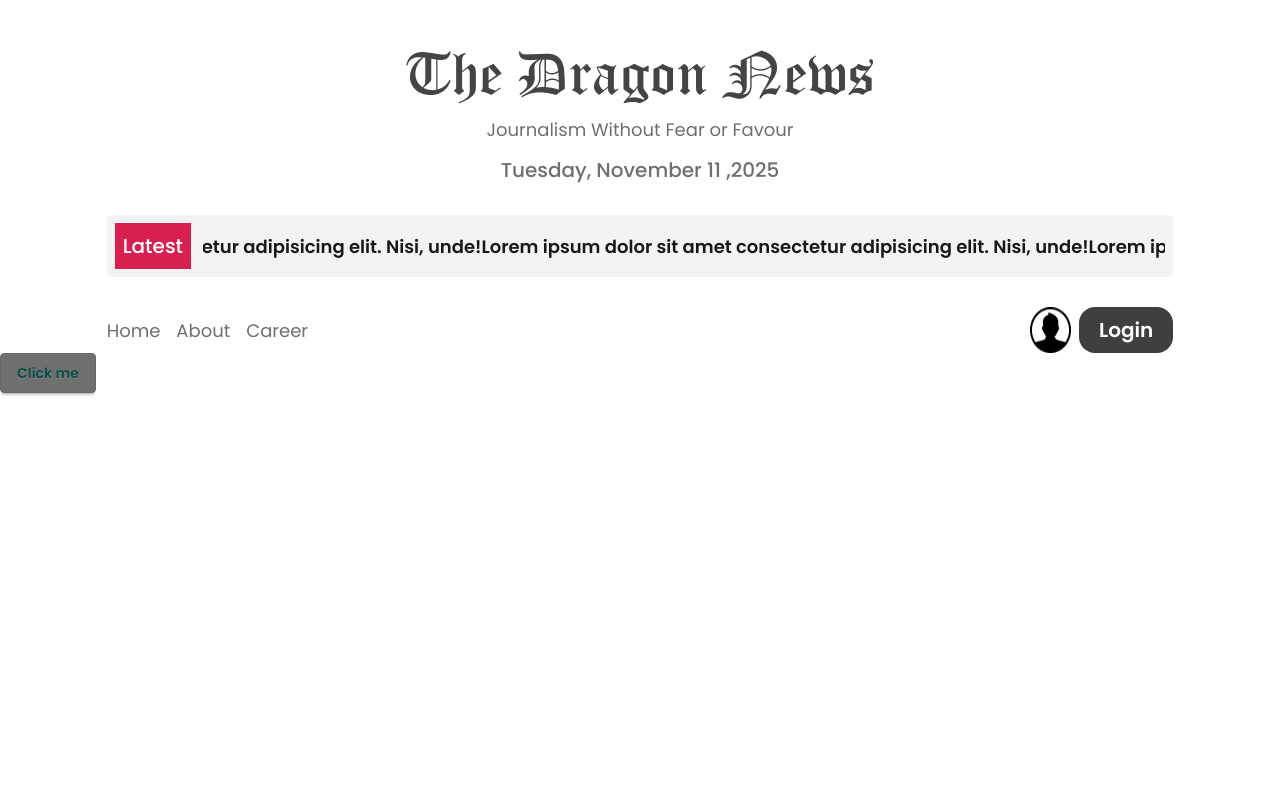
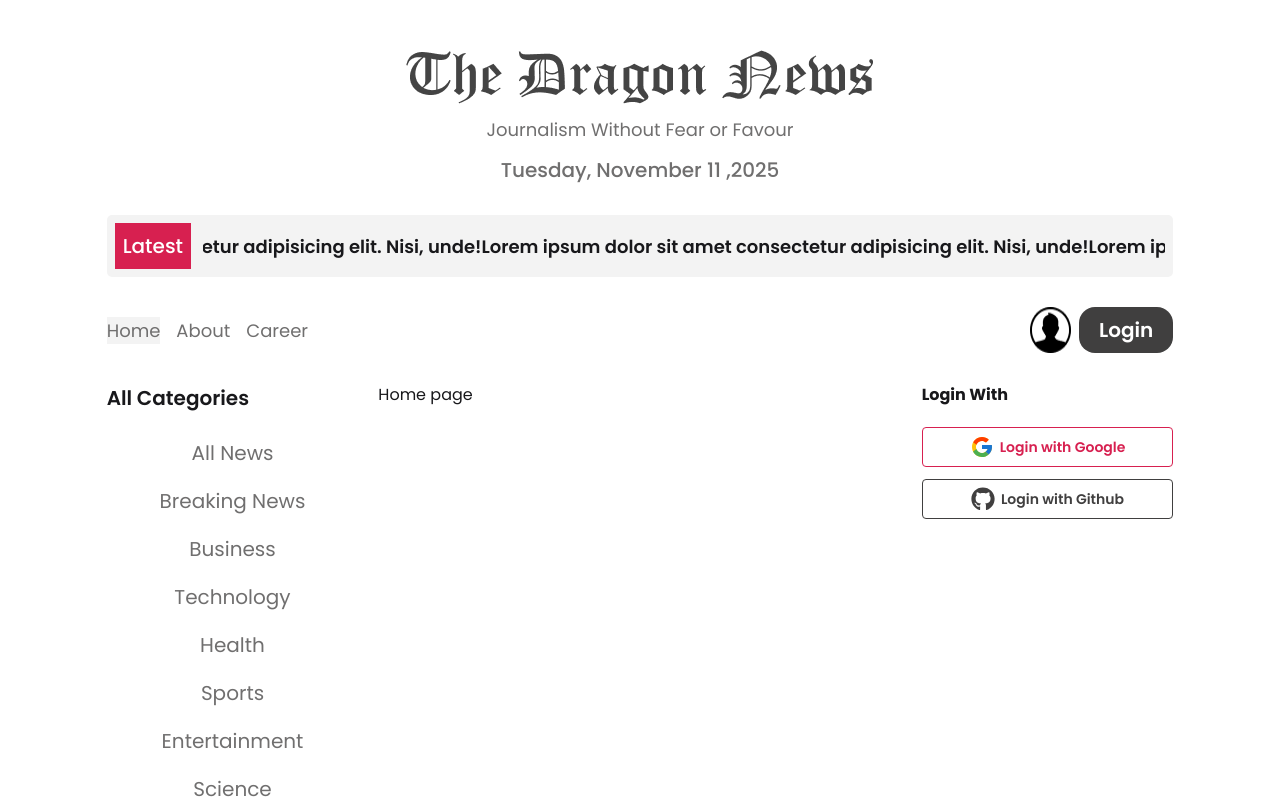
Before and after one commit to ImranSanvi/Dragon-News, a React (Vite) app: page / in a window 1280 px wide. Shown: the top 800 px of the page. Built offline with nearby package versions, Linux system fonts and the light colour scheme.

Commit message:
news show

```diff
--- a/package.json
+++ b/package.json
@@ -15,6 +15,7 @@
     "react": "^19.2.0",
     "react-dom": "^19.2.0",
     "react-fast-marquee": "^1.6.5",
+    "react-icons": "^5.5.0",
     "react-router": "^7.9.5",
     "tailwindcss": "^4.1.17"
   },
--- a/src/App.css
+++ b/src/App.css
@@ -13,3 +13,7 @@
   --color-base-300: #F3F3F3;
   --color-accent: #706F6F;
 }
+
+a.active {
+  @apply bg-base-300;
+}
--- /dev/null
+++ b/src/Components/Categories.jsx
@@ -0,0 +1,22 @@
+import React, { use } from 'react';
+import { NavLink } from 'react-router';
+
+
+const categoryPromise = fetch('/categories.json').then(res => res.json());
+
+const Categories = () => {
+    const categories = use(categoryPromise);
+    return (
+        <div className=''>
+            <h2 className='font-semibold text-[20px] '>All Categories</h2>
+
+            <div className='grid grid-cols-1 mt-5 gap-2'>
+                {
+                    categories.map( (category) => ( <NavLink key={category.id} className="btn font-normal hover:font-bold text-[20px] border-0 text-accent" to={`/category/${category.id}`}>{category.name}</NavLink>))
+                }
+            </div>
+        </div>
+    );
+};
+
+export default Categories;
--- /dev/null
+++ b/src/Components/homeLayout/LeftAside.jsx
@@ -0,0 +1,14 @@
+import React, { Suspense } from 'react';
+import Categories from '../Categories';
+
+const LeftAside = () => {
+    return (
+        <div>
+            <Suspense fallback={<span className="loading loading-dots loading-xl"></span>}>
+                <Categories></Categories>
+            </Suspense>
+        </div>
+    );
+};
+
+export default LeftAside;
--- /dev/null
+++ b/src/Components/homeLayout/NewsCard.jsx
@@ -0,0 +1,81 @@
+import { FaRegEye, FaShareAlt, FaBookmark } from "react-icons/fa";
+
+const NewsCard = ({ news }) => {
+  const {
+    title,
+    details,
+    image_url,
+    author,
+    rating,
+    total_view,
+  } = news;
+
+  const formattedDate = new Date(author.published_date).toLocaleDateString(
+    "en-US",
+    { year: "numeric", month: "long", day: "numeric" }
+  );
+
+  return (
+    <div className="rounded-xl shadow-sm bg-white">
+
+      {/* Top: Author + Icons */}
+      <div className="flex items-center justify-between bg-base-300 p-5 rounded-t-xl">
+        <div className="flex items-center gap-3">
+          <img
+            src={author.img}
+            alt={author.name}
+            className="w-12 h-12 rounded-full object-cover"
+          />
+          <div>
+            <h2 className="font-semibold text-sm">{author.name}</h2>
+            <p className="text-gray-500 text-xs">{formattedDate}</p>
+          </div>
+        </div>
+
+        <div className="flex items-center gap-3 text-xl text-gray-600">
+          <FaBookmark className="cursor-pointer" />
+          <FaShareAlt className="cursor-pointer" />
+        </div>
+      </div>
+
+      {/* Title */}
+      <h1 className="text-xl font-bold mt-4 leading-snug p-5">
+        {title}
+      </h1>
+
+      {/* Image */}
+      <div className="p-5">
+        <img
+            src={image_url}
+            alt="news"
+            className="w-full mt-4 rounded-xl"
+        />
+      </div>
+
+      {/* Description */}
+      <p className="text-gray-600 text-sm mt-4 p-5">
+        {details.slice(0, 200)}...
+        <span className="text-red-500 cursor-pointer ml-2">Read More</span>
+      </p>
+
+      {/* Bottom: Rating + Views */}
+      <div className="flex items-center justify-between mt-5 p-5">
+        {/* Rating */}
+        <div className="flex items-center text-orange-500">
+          {"★".repeat(rating.number)}
+          {"☆".repeat(5 - rating.number)}
+          <span className="ml-2 text-gray-700">{rating.number}</span>
+        </div>
+
+        {/* Views */}
+        <div className="flex items-center gap-2 text-gray-600">
+          <FaRegEye />
+          <span>{total_view}</span>
+        </div>
+      </div>
+
+    </div>
+  );
+};
+
+export default NewsCard;
--- /dev/null
+++ b/src/Components/homeLayout/RightAside.jsx
@@ -0,0 +1,12 @@
+import React from 'react';
+import SocialLogin from './SocialLogin';
+
+const RightAside = () => {
+    return (
+        <div>
+            <SocialLogin></SocialLogin>
+        </div>
+    );
+};
+
+export default RightAside;
--- /dev/null
+++ b/src/Components/homeLayout/SocialLogin.jsx
@@ -0,0 +1,17 @@
+import React from 'react';
+import { FaGithub } from 'react-icons/fa';
+import { FcGoogle } from 'react-icons/fc';
+
+const SocialLogin = () => {
+    return (
+        <div>
+            <h2 className='font-bold mb-5'>Login With</h2>
+            <div className='flex flex-col gap-3'>
+                <button className='btn btn-outline w-full btn-secondary'><FcGoogle size={24} /> Login with Google</button>
+                <button className='btn btn-outline w-full btn-primary'><FaGithub size={24} /> Login with Github</button>
+            </div>
+        </div>
+    );
+};
+
+export default SocialLogin;
--- a/src/Layouts/HomeLayout.jsx
+++ b/src/Layouts/HomeLayout.jsx
@@ -2,6 +2,9 @@ import React from 'react';
 import Header from '../Components/Header';
 import LatestNews from '../Components/LatestNews';
 import Navbar from '../Components/Navbar';
+import LeftAside from '../Components/homeLayout/LeftAside';
+import { Outlet } from 'react-router';
+import RightAside from '../Components/homeLayout/RightAside';
 
 const HomeLayout = () => {
     return (
@@ -14,12 +17,23 @@ const HomeLayout = () => {
                 <LatestNews></LatestNews>
             </section>
 
-            <nav className='w-10/12 mx-auto'>
+            <nav className='w-10/12 mx-auto '>
                 <Navbar></Navbar>
             </nav>
 
-            <main>
-                <button className='btn btn-accent'>Click me</button>
+            <main className='w-10/12 mx-auto grid grid-cols-12 mt-[30px] gap-5 '>
+                <aside className='col-span-3'>
+                    <LeftAside></LeftAside>
+                </aside>
+
+                <section className='main col-span-6'>
+                    <Outlet></Outlet>
+                </section>
+
+                <aside className='col-span-3'>
+                    <RightAside></RightAside>
+                </aside>
+
             </main>
         </div>
     );
--- a/src/Routes/Router.jsx
+++ b/src/Routes/Router.jsx
@@ -1,10 +1,23 @@
 import { createBrowserRouter } from "react-router";
 import HomeLayout from "../Layouts/HomeLayout";
+import Home from "../pages/Home";
+import CategoryNews from "../pages/CategoryNews";
 
 const router = createBrowserRouter([
     {
         path: '/',
-        element: <HomeLayout></HomeLayout>
+        element: <HomeLayout></HomeLayout>,
+        children:[
+            {
+                path: '',
+                element: <Home></Home>
+            },
+            {
+                path: '/category/:id',
+                element: <CategoryNews></CategoryNews>,
+                loader: () => fetch('/news.json')
+            }
+        ]
     },
     {
         path: '/auth',
--- /dev/null
+++ b/src/pages/CategoryNews.jsx
@@ -0,0 +1,40 @@
+import React, { useEffect, useState } from 'react';
+import { useLoaderData, useParams } from 'react-router';
+import NewsCard from '../Components/homeLayout/NewsCard';
+
+const CategoryNews = () => {
+    const data = useLoaderData();
+    const {id} = useParams();
+
+    const [categoryNews, setCategoryNews] = useState([]);
+
+    useEffect( ()=> {
+
+        if(id == "0"){
+            setCategoryNews(data);
+            return;
+        }
+        else if(id == "1"){
+            const filteredNews = data.filter(news => news.others.is_today_pick == true);
+            setCategoryNews(filteredNews);
+        }
+        else{
+            const filteredNews = data.filter(news => news.category_id == id);
+            setCategoryNews(filteredNews);
+        }
+    }, [data, id])
+
+    return (
+        <div>
+            <h2 className='font-bold mb-5'>Total <span className='text-secondary'>{categoryNews.length}</span> news found</h2>
+
+            <div className='grid grid-cols-1 gap-5'>
+                {
+                    categoryNews.map(news => <NewsCard key ={news.id} news={news}></NewsCard>)
+                }
+            </div>
+        </div>
+    );
+};
+
+export default CategoryNews;
--- /dev/null
+++ b/src/pages/Home.jsx
@@ -0,0 +1,11 @@
+import React from 'react';
+
+const Home = () => {
+    return (
+        <div>
+            Home page
+        </div>
+    );
+};
+
+export default Home;
```
Also changed, not shown: 1 other file (tests, documents, lock files or other folders).
